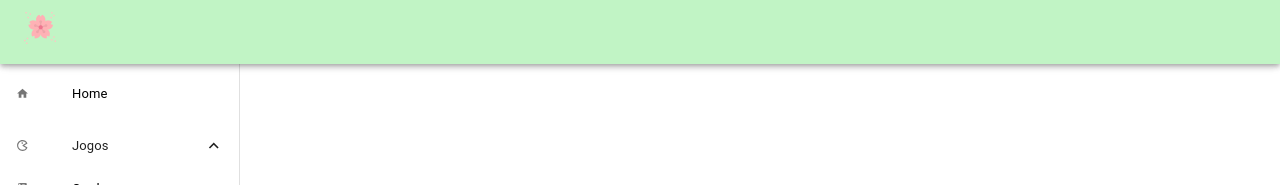
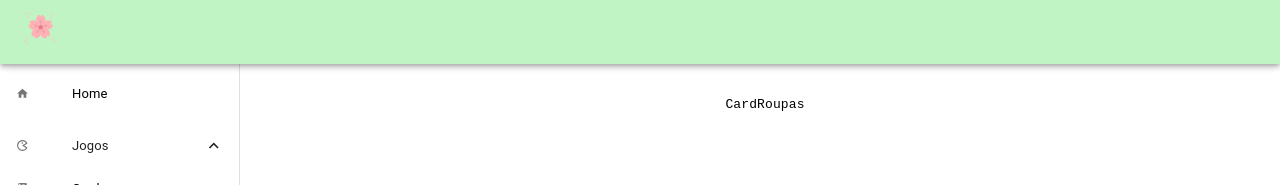
Before and after one commit to deborafsm/nihongo-san, a React (Create React App) app in the folder my-app/: page /roupas in a window 1280 px wide. Shown: the top 185 px of the page. Built offline with nearby package versions, Linux system fonts and the light colour scheme.

Commit message:
Update routes.jsx

```diff
--- a/my-app/src/routes/routes.jsx
+++ b/my-app/src/routes/routes.jsx
@@ -11,9 +11,10 @@ import MemoryGame from "../pages/MemoryGame.jsx";
 import Particulas from "../pages/Particulas.jsx";
 import ParticulaGame from "../pages/ParticulaGame.jsx";
 import QuizGame from "../pages/Quiz.jsx";
-import Cards from "../pages/gameCards/index.jsx"
+import Cards from "../pages/gameCards/index.jsx";
 import CardProf from "../pages/CardProf";
-import CardAnimal from '../pages/CardAnimals'
+import CardAnimal from "../pages/CardAnimals";
+import CardRoupas from "../pages/CardRoupas";
 
 const Rotas = () => (
   <Layout>
@@ -25,6 +26,7 @@ const Rotas = () => (
       <Route path="/cores" element={<Cores />} />
       <Route path="/profession" element={<CardProf />} />
       <Route path="/animals" element={<CardAnimal />} />
+      <Route path="/roupas" element={<CardRoupas />} />
       <Route path="/game" element={<MemoryGame />} />
       <Route path="/particula" element={<Particulas />}></Route>
       <Route path="/particula-game" element={<ParticulaGame />}></Route>
```
